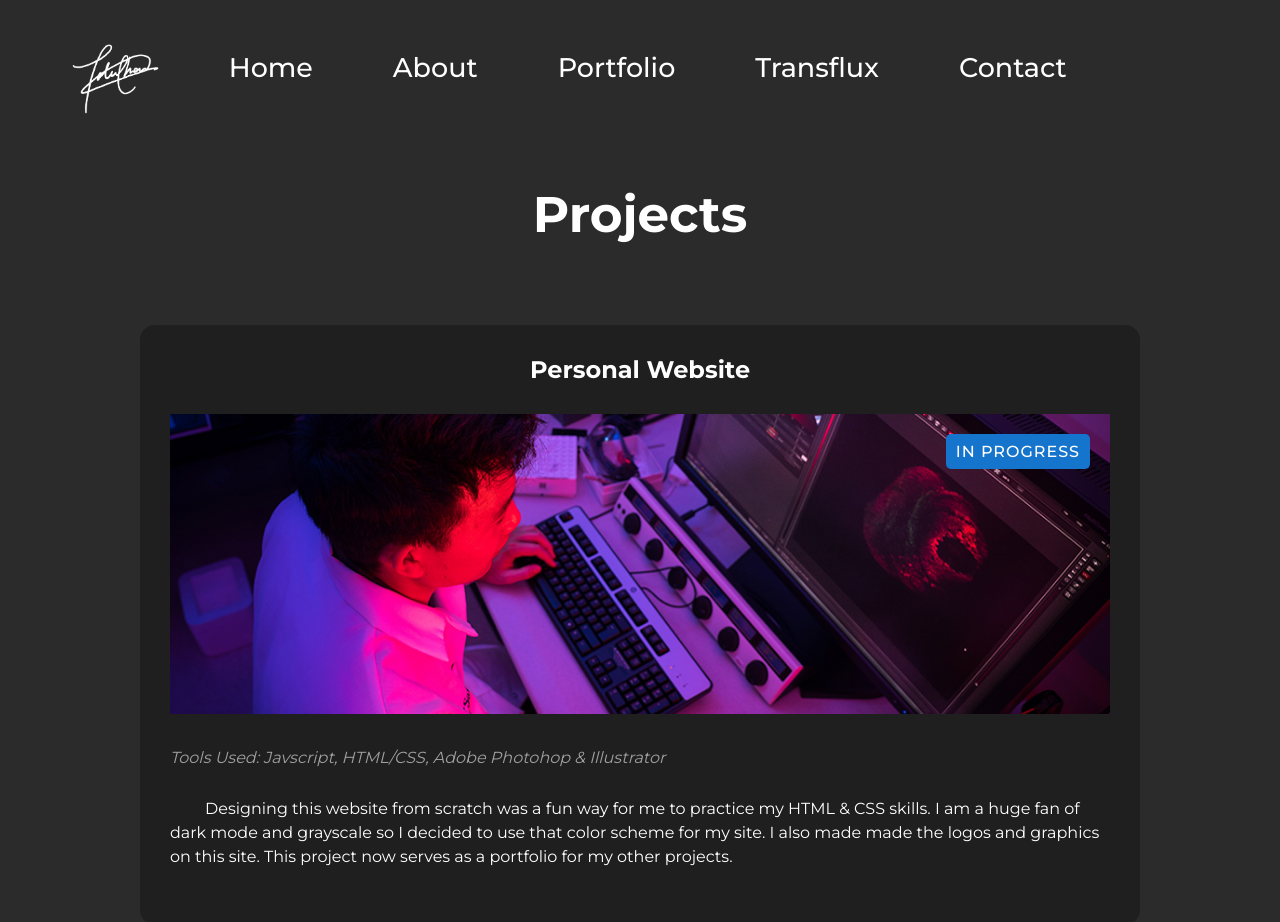
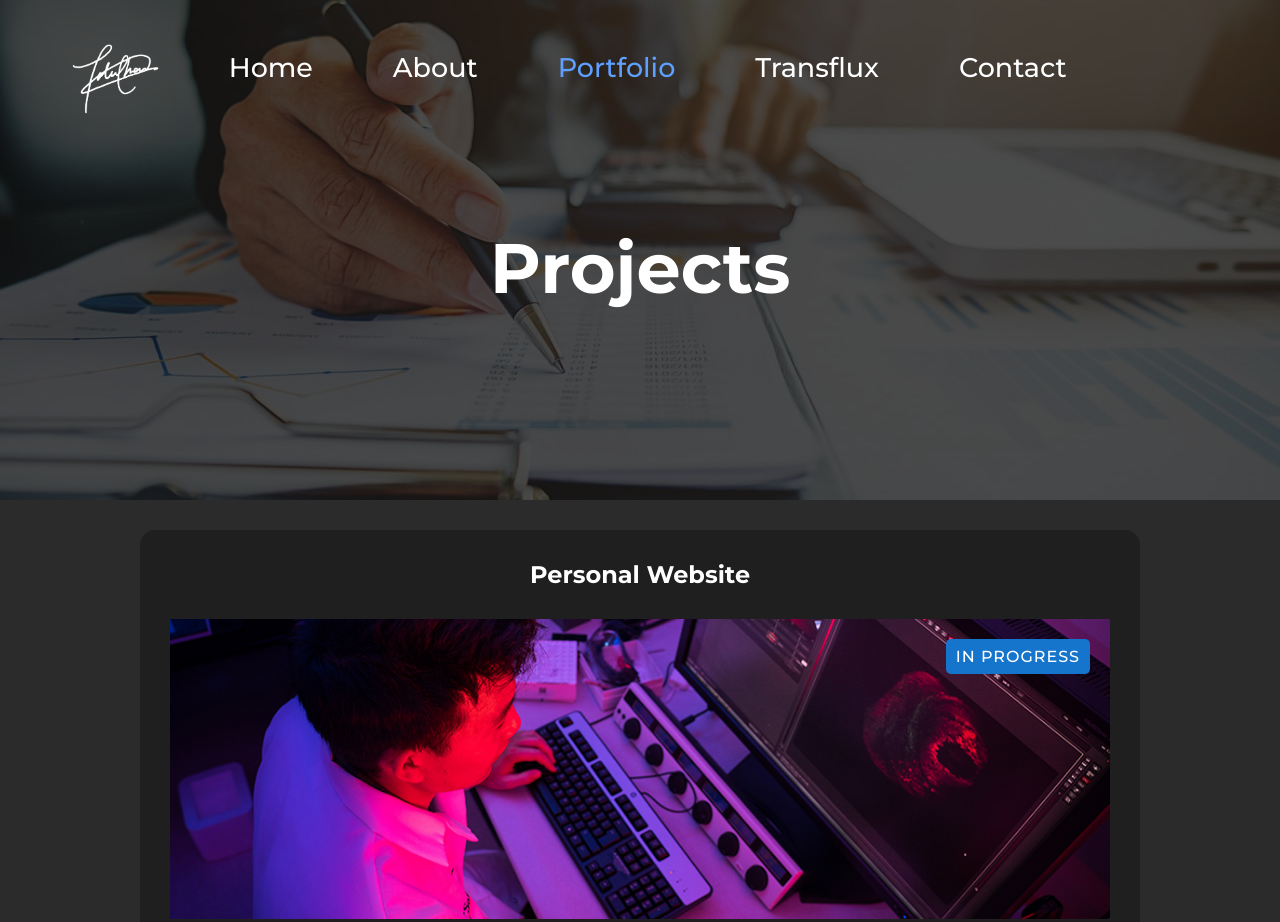
Before and after one commit to jochou02/personal-website, a plain HTML site: page projects.html in a window 1280 px wide. Shown: the top 922 px of the page. Drawn offline with Linux system fonts and the light colour scheme.

Commit message:
Added pages, fully functioning navbar

```diff
--- a/projects.html
+++ b/projects.html
@@ -6,6 +6,12 @@
     <link rel="stylesheet" href="styles/navbar.css">
   </head>
   <body>
+
+    <div class="banner">
+      <div class="background-container">
+        <img class="background-image" src="images/backgrounds/projects-background.jpg">
+      </div>
+
       <header>
         <a class="logo-container" href="/">
           <img class="logo" src="images/logo-3.png" alt="logo">
@@ -13,17 +19,20 @@
         <nav>
             <ul class="links">
                 <li><a href="/">Home</a></li>
-              <li><a href="#">About</a></li>
-              <li><a href="#">Portfolio</a></li>
-              <li><a href="#">Transflux</a></li>
+                <li><a href="/about.html">About</a></li>
+                <li><a href="/projects.html" style="color: #5fa0ff;">Portfolio</a></li>
+                <li><a href="/transflux.html">Transflux</a></li>
                 <li><a href="#">Contact</a></li>
             </ul>
         </nav>
         <div class="placeholder"></div>
       </header>
-    <h1 class="heading">Projects</h1>
+
+      <h1 class="title">Projects</h1>
+    </div>
+
+
     <div class="container">
-
       <div class="module">
         <h2 class="module-title">Personal Website</h2>
         <div class="image-container">
@@ -47,7 +56,7 @@
       <div class="module">
         <h2 class="module-title">Finance Consolidator</h2>
         <div class="image-container">
-          <img class="image" src="images/projects/placeholder.jpg"/>
+          <img class="image" src="images/projects/finance-consolidator.png"/>
           <div class="complete-tag">
             COMPLETED
           </div>
--- a/styles/index.css
+++ b/styles/index.css
@@ -37,7 +37,7 @@ body {
 }
 
 #message1 {
-  margin-top: 150px;
+  margin-top: 300px;
   font-size: 100px;
   font-weight: 500;
 }
--- a/styles/navbar.css
+++ b/styles/navbar.css
@@ -4,9 +4,40 @@
   box-sizing: border-box;
   margin: 0;
   padding: 0;
+  text-align: center;
+}
+
+html {
+  font-family: 'Montserrat', sans-serif;
+  color: white;
+}
+
+.background-container {
+  background-color: black;
+  height: 500px;
+  position: relative
+}
+
+.background-image {
+  height: 100%;
+  width: 100%;
+  object-fit: cover;
+  opacity: 0.3;
+}
+
+.title {
+  position: absolute;
+  left: 0;
+  right: 0;
+  top: 225px;
+  font-size: 70px;
 }
 
 header {
+  position: absolute;
+  left: 0;
+  right: 0;
+  top: 0;
   background-color: transparent;
   display: flex;
   justify-content: space-between;
@@ -54,3 +85,7 @@ a {
 .placeholder {
   width: 220px;
 }
+
+.banner {
+  position: relative;
+}
--- a/styles/projects.css
+++ b/styles/projects.css
@@ -1,14 +1,8 @@
 @import url('https://fonts.googleapis.com/css2?family=Montserrat:wght@200;300;400;500;700;900&display=swap');
 
-* {
+
+body {
   background-color: rgb(43, 43, 43);
-  text-align: center;
-  margin: 0;
-}
-
-html {
-  font-family: 'Montserrat', sans-serif;
-  color: white;
 }
 
 .heading {
```
Also changed, not shown: about.html (added, +32 -0 lines), index.html (+7 -3 lines), transflux.html (added, +32 -0 lines), images/backgrounds/projects-background.jpg (added), images/projects/finance-consolidator.png (added). Lines whose indentation alone changed are shown as unchanged.
